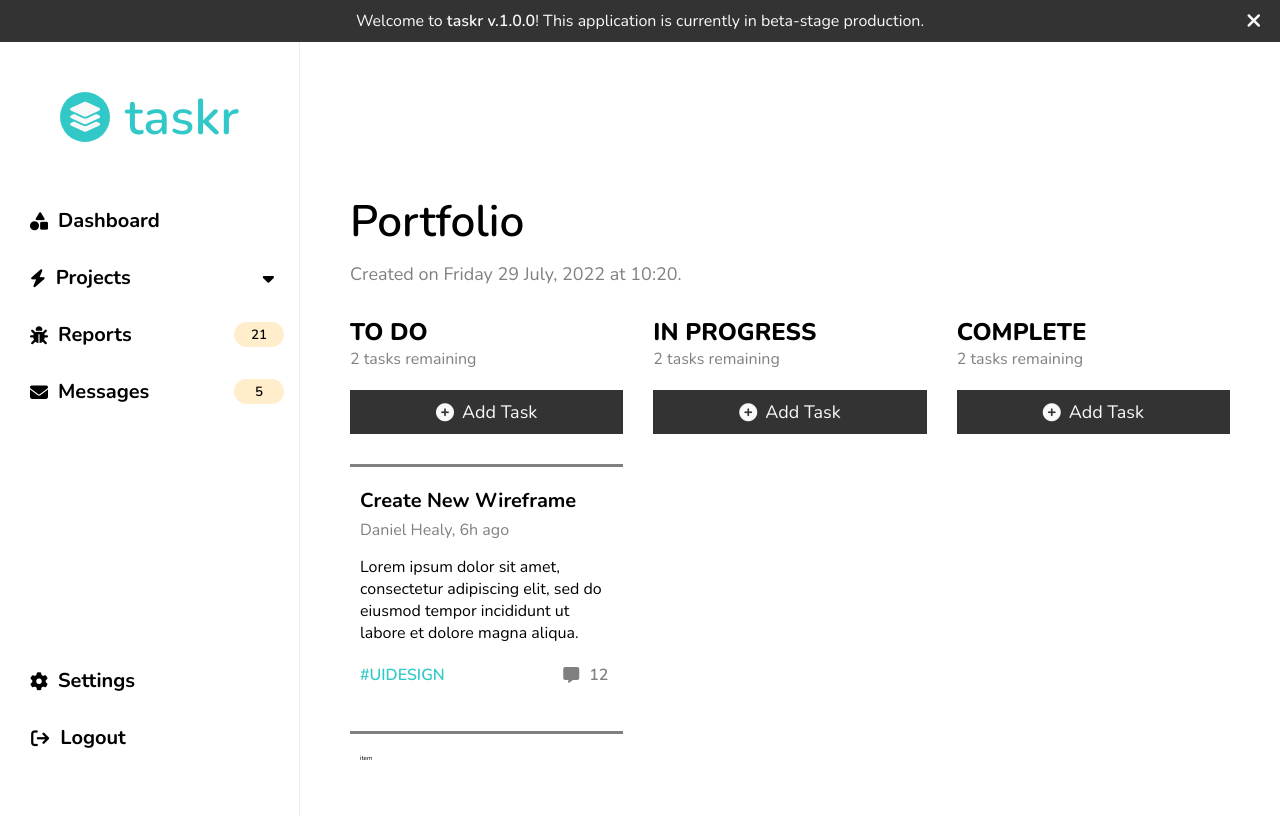
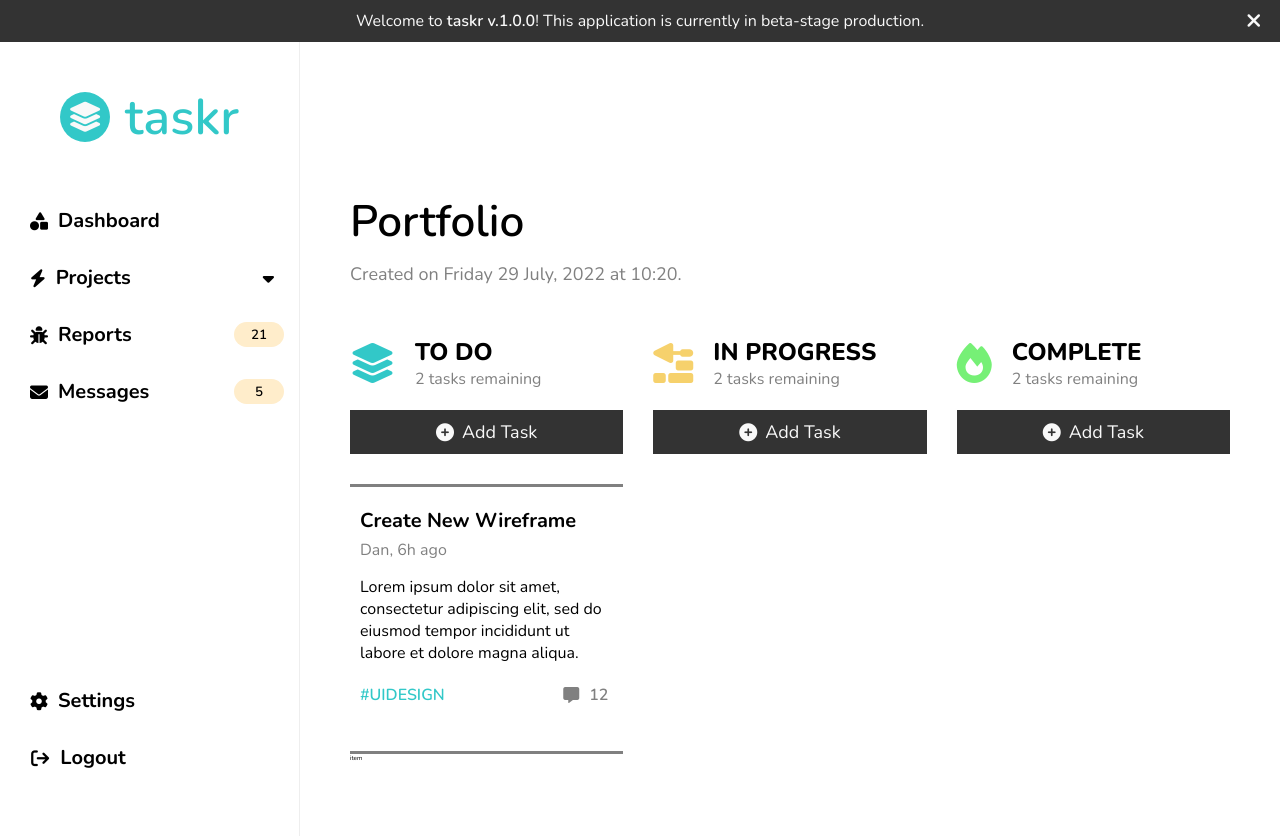
Before and after one commit to Web-Dev-Dan/taskr, a React (Create React App) app: page / in a window 1280 px wide. Shown: the top 838 px of the page. Built offline with nearby package versions, Linux system fonts and the light colour scheme.

Commit message:
Updated list items

```diff
--- a/src/components/Main/ProjectContainer/ProjectContainer.css
+++ b/src/components/Main/ProjectContainer/ProjectContainer.css
@@ -5,7 +5,7 @@
 
 /* Main Header */
 .main__head {
-    margin-bottom: 30px;
+    margin-bottom: 50px;
 }
 
 .main__head-info {}
@@ -44,13 +44,23 @@
     flex: 1;
 }
 
-.main__list-header {
-    margin-bottom: 20px;
-}
-
 .main__list:last-child {
     margin-right: 0;
 }
+
+.main__list-header {
+    margin-bottom: 20px;
+    display: flex;
+    align-items: center;
+}
+
+.main__list-header--icon {
+    font-size: 40px;
+    margin-right: 20px;
+}
+
+.main__list-header--text {}
+
 
 .list-header__title {
     font-size: 2.4rem;
@@ -101,12 +111,19 @@
     width: 100%;
     min-height: 200px;
     margin-bottom: 20px;
-    padding: 20px 10px;
+    /* padding: 20px 10px; */
     border-top: 3px solid var(--color-gray-darkest);
 }
 
 .list-item:last-child {
     margin-bottom: 0;
+}
+
+.list-item__button {
+    padding: 20px 10px 0 10px;
+    display: flex;
+    flex-direction: column;
+    align-items: flex-start;
 }
 
 .list-item__title {
@@ -123,6 +140,7 @@
 .list-item__description {
     font-size: 1.6rem;
     font-weight: 300;
+    text-align: left;
     margin: 15px 0;
 }
 
@@ -130,6 +148,7 @@
     display: flex;
     justify-content: space-between;
     align-items: center;
+    padding: 0 10px 20px 10px;
 }
 
 .list-item__tag {
--- a/src/components/Main/ProjectContainer/ProjectContainer.js
+++ b/src/components/Main/ProjectContainer/ProjectContainer.js
@@ -22,8 +22,11 @@ function ProjectContainer({
                 <div className="main__list">
                     {/* List Header */}
                     <div className="main__list-header">
+                        <i className="main__list-header--icon fa-solid fa-layer-group color-primary"></i>
+                        <div className="main__list-header--text">
                             <h3 className="list-header__title">To Do</h3>
                             <p className="list-header__subtitle">2 tasks remaining</p>
+                        </div>
                     </div>
                     {/* List Button */}
                     <button className="list__add-btn btn">
@@ -34,9 +37,11 @@ function ProjectContainer({
                     <div className="list">
                         {/* List Items */}
                         <div className="list-item">
+                            <button className="list-item__button btn btn-transparent">
                                 <h4 className="list-item__title">Create New Wireframe</h4>
-                            <p className="list-item__info">Daniel Healy, 6h ago</p>
+                                <p className="list-item__info">Dan, 6h ago</p>
                                 <p className="list-item__description">Lorem ipsum dolor sit amet, consectetur adipiscing elit, sed do eiusmod tempor incididunt ut labore et dolore magna aliqua.</p>
+                            </button>
                             <div className="list-item__footer">
                                 <p className="list-item__tag">#UIDesign</p>
                                 <button className="list-item__comments-btn btn btn-transparent">
@@ -60,8 +65,11 @@ function ProjectContainer({
                 <div className="main__list">
                     {/* List Header */}
                     <div className="main__list-header">
+                        <i className="main__list-header--icon fa-solid fa-trowel-bricks color-yellow"></i>
+                        <div className="main__list-header--text">
                             <h3 className="list-header__title">In Progress</h3>
                             <p className="list-header__subtitle">2 tasks remaining</p>
+                        </div>
                     </div>
                     {/* List Button */}
                     <button className="list__add-btn btn">
@@ -77,8 +85,11 @@ function ProjectContainer({
                 <div className="main__list">
                     {/* List Header */}
                     <div className="main__list-header">
+                        <i className="main__list-header--icon fa-solid fa-fire color-green"></i>
+                        <div className="main__list-header--text">
                             <h3 className="list-header__title">Complete</h3>
                             <p className="list-header__subtitle">2 tasks remaining</p>
+                        </div>
                     </div>
                     {/* List Button */}
                     <button className="list__add-btn btn">
--- a/src/index.css
+++ b/src/index.css
@@ -14,6 +14,8 @@
   --color-gray-darkest: #808080;
 
   --color-orange: rgb(255, 237, 203);
+  --color-yellow: rgb(246, 209, 108);
+  --color-green: rgb(118, 240, 118);
 }
 
 
@@ -75,3 +77,17 @@ button {
   background-color: transparent;
   border: none;
 }
+
+
+/* Colours */
+.color-primary {
+  color: var(--color-primary);
+}
+
+.color-yellow {
+  color: var(--color-yellow);
+}
+
+.color-green {
+  color: var(--color-green);
+}
```
Lines whose indentation alone changed are shown as unchanged.
